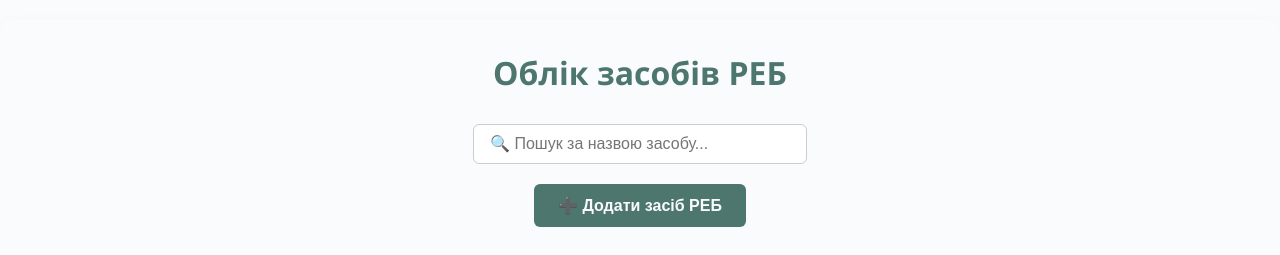
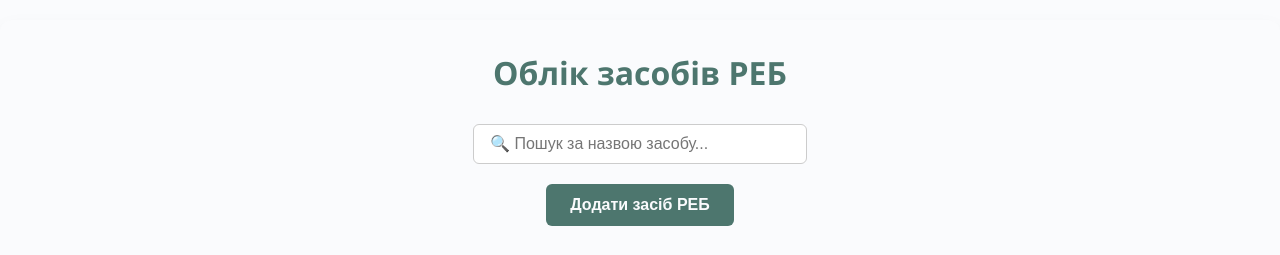
Before and after one commit to sovtmsvol/reb, a React (Create React App) app: page / in a window 1280 px wide. Shown: the top 255 px of the page. Built offline with nearby package versions, Linux system fonts and the light colour scheme; no server answers; the database is empty.

Commit message:
Опис змін, які зробив

```diff
--- a/src/components/MainPage.js
+++ b/src/components/MainPage.js
@@ -115,7 +115,7 @@ function MainPage() {
       />
 
       <button className="add-button" onClick={() => setModalOpen(true)}>
-        ➕ Додати засіб РЕБ
+        Додати засіб РЕБ
       </button>
 
       <table className="reb-table">
```
Also changed, not shown: 7 other files (tests, documents, lock files or other folders).
